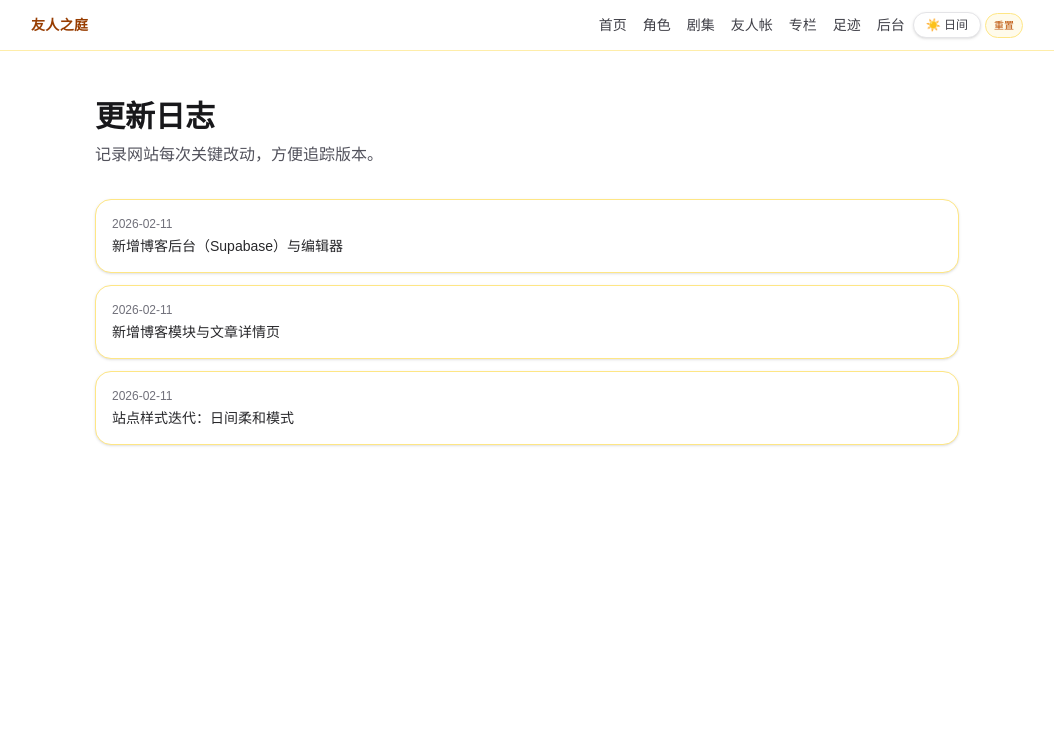
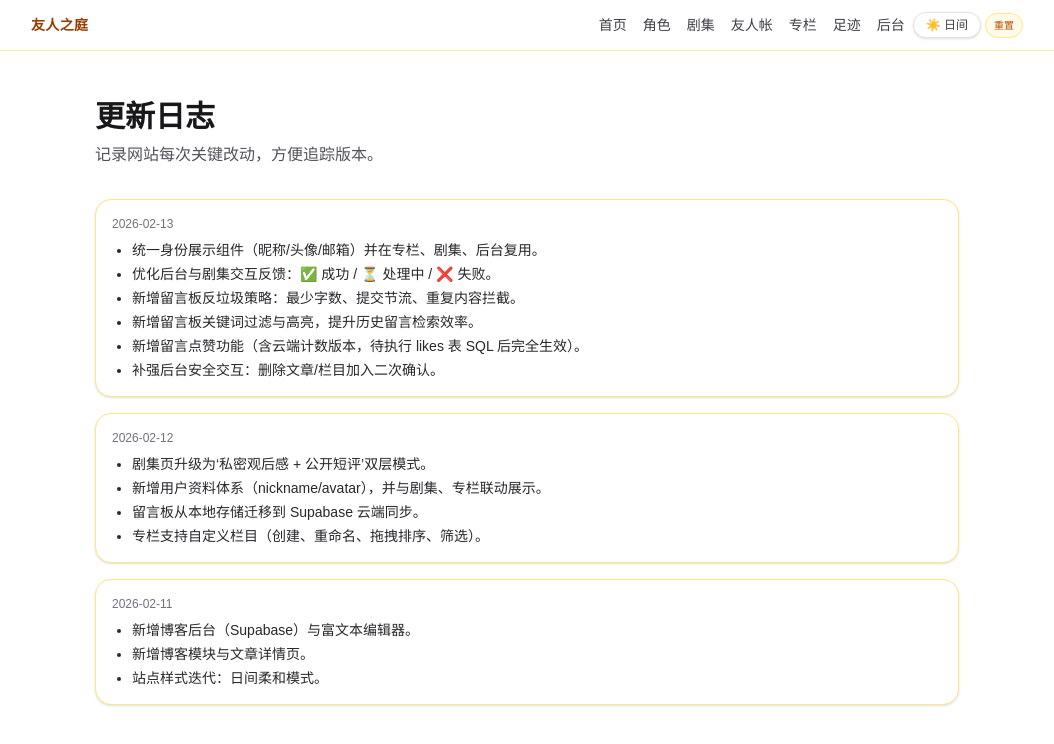
Before and after one commit to nastume66/nastume, a Next.js app in the folder natsume-book/: page /changelog in a window 1280 px wide. Shown: the top 744 px of the page, without its empty margins (113-1167 px from the left). Built offline with nearby package versions, Linux system fonts and the light colour scheme.

Commit message:
docs(changelog): backfill recent major updates by date

```diff
--- a/natsume-book/src/app/changelog/page.tsx
+++ b/natsume-book/src/app/changelog/page.tsx
@@ -1,7 +1,32 @@
 const logs = [
-  { date: "2026-02-11", note: "新增博客后台（Supabase）与编辑器" },
-  { date: "2026-02-11", note: "新增博客模块与文章详情页" },
-  { date: "2026-02-11", note: "站点样式迭代：日间柔和模式" },
+  {
+    date: "2026-02-13",
+    notes: [
+      "统一身份展示组件（昵称/头像/邮箱）并在专栏、剧集、后台复用。",
+      "优化后台与剧集交互反馈：✅ 成功 / ⏳ 处理中 / ❌ 失败。",
+      "新增留言板反垃圾策略：最少字数、提交节流、重复内容拦截。",
+      "新增留言板关键词过滤与高亮，提升历史留言检索效率。",
+      "新增留言点赞功能（含云端计数版本，待执行 likes 表 SQL 后完全生效）。",
+      "补强后台安全交互：删除文章/栏目加入二次确认。",
+    ],
+  },
+  {
+    date: "2026-02-12",
+    notes: [
+      "剧集页升级为‘私密观后感 + 公开短评’双层模式。",
+      "新增用户资料体系（nickname/avatar），并与剧集、专栏联动展示。",
+      "留言板从本地存储迁移到 Supabase 云端同步。",
+      "专栏支持自定义栏目（创建、重命名、拖拽排序、筛选）。",
+    ],
+  },
+  {
+    date: "2026-02-11",
+    notes: [
+      "新增博客后台（Supabase）与富文本编辑器。",
+      "新增博客模块与文章详情页。",
+      "站点样式迭代：日间柔和模式。",
+    ],
+  },
 ];
 
 export default function ChangelogPage() {
@@ -9,11 +34,16 @@ export default function ChangelogPage() {
     <div className="mx-auto max-w-4xl px-4 py-12">
       <h1 className="text-3xl font-bold text-zinc-900 dark:text-zinc-100">更新日志</h1>
       <p className="mt-2 text-zinc-600 dark:text-zinc-400">记录网站每次关键改动，方便追踪版本。</p>
-      <div className="mt-8 space-y-3">
+
+      <div className="mt-8 space-y-4">
         {logs.map((l) => (
-          <article key={l.date + l.note} className="rounded-2xl border border-amber-200 bg-white p-4 shadow-sm dark:border-zinc-800 dark:bg-zinc-900">
+          <article key={l.date} className="rounded-2xl border border-amber-200 bg-white p-4 shadow-sm dark:border-zinc-800 dark:bg-zinc-900">
             <p className="text-xs text-zinc-500 dark:text-zinc-400">{l.date}</p>
-            <p className="mt-1 text-sm text-zinc-800 dark:text-zinc-200">{l.note}</p>
+            <ul className="mt-2 list-disc space-y-1 pl-5 text-sm text-zinc-800 dark:text-zinc-200">
+              {l.notes.map((n) => (
+                <li key={n}>{n}</li>
+              ))}
+            </ul>
           </article>
         ))}
       </div>
```
